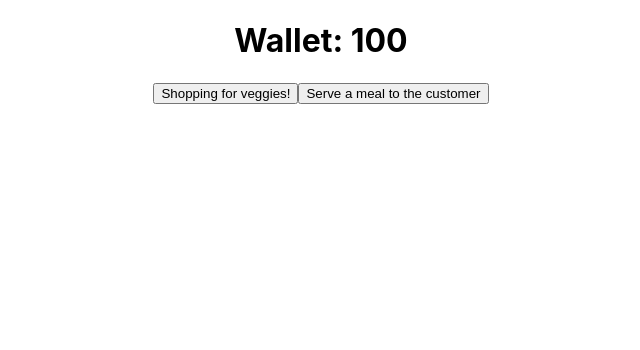
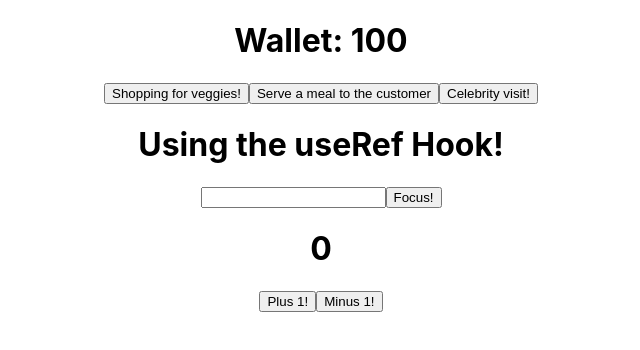
Before and after one commit to MauLight/react-usereducer, a React (Create React App) app: page / in a window 1280 px wide. Shown: the top 350 px of the page, without its empty margins (319-959 px from the left). Built offline with nearby package versions, Linux system fonts and the light colour scheme.

Commit message:
useRef exercise added

```diff
--- a/src/App.js
+++ b/src/App.js
@@ -1,9 +1,12 @@
 import { useReducer } from 'react';
 import './App.css';
+import { Custom } from './components/custom';
+import { Focus } from './components/useref';
 
 const reducer = (state, action)  => {
   if (action.type === 'buy ingredients') return {money: state.money - 10};
   if (action.type === 'sell_a_meal') return {money: state.money + 10};
+  if (action.type === 'celebrity_visit') return {money: state.money + 10000};
   return state;
 }
 
@@ -20,7 +23,10 @@ function App() {
       <div>
         <button onClick={() => dispatch({type: "buy ingredients"})}>Shopping for veggies!</button>
         <button onClick={() => dispatch({type: "sell_a_meal"})}>Serve a meal to the customer</button>
+        <button onClick={() => dispatch({type: "celebrity_visit"})}>Celebrity visit!</button>
       </div>
+      <Focus />
+      <Custom />
     </div>
   );
 }
--- /dev/null
+++ b/src/components/custom.jsx
@@ -0,0 +1,20 @@
+import { useState } from "react";
+
+export const Custom = () => {
+    const [count, setCount] = useState(0);
+
+    const increment = () => {
+        setCount(prevCount => prevCount + 1);
+    }
+    const decrement = () => {
+        setCount(prevCount => prevCount - 1);
+    }
+
+    return (
+        <div>
+            <h1>{count}</h1>
+            <button onClick={increment} className="btn border rounded-0">Plus 1!</button>
+            <button onClick={decrement} className="btn border rounded-0">Minus 1!</button>
+        </div>
+    )
+}
--- /dev/null
+++ b/src/components/useref.jsx
@@ -0,0 +1,19 @@
+import React, { useRef } from "react";
+
+export const Focus = () => {
+    const formInputRef = useRef(null);
+
+    const focusInput = () => {
+        formInputRef.current.focus();
+    }
+
+    return (
+        <div>
+            <h1>Using the useRef Hook!</h1>
+            <input type="text" ref={formInputRef} className="form-control" />
+            <button onClick={focusInput} className="btn rounded-0 border">Focus!</button>
+        </div>
+    )
+
+
+}
```
